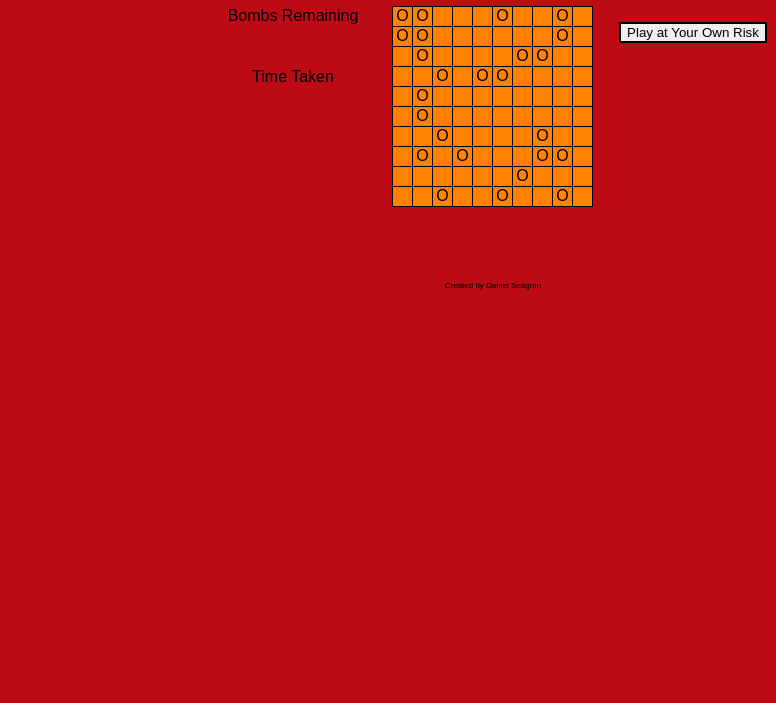
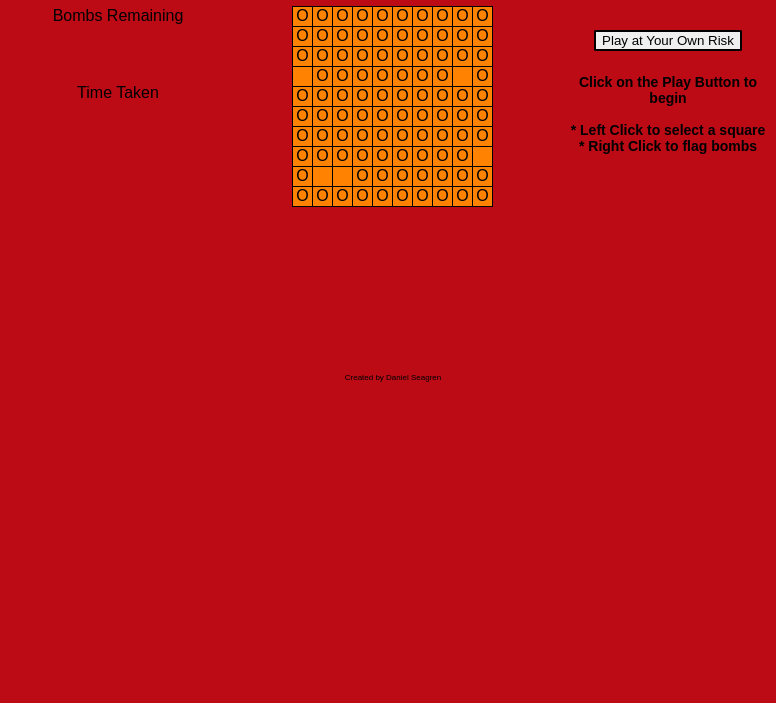
Before and after one commit to seagrendaniel/Mime-Sweeper, a plain HTML site: page index.html in a window 1280 px wide. Shown: the part 97-800 px from the top of the page, without its empty margins (504-1280 px from the left). Drawn offline with Linux system fonts and the light colour scheme; a web font is replaced by a local one.

Commit message:
updates CSS styling

```diff
--- a/css/style.css
+++ b/css/style.css
@@ -4,7 +4,8 @@ html, * {
   }
 
 body {
-    height: 50vh;
+    align-self: center;
+    height: 100%;
     display: flex;
     flex-direction: row;
     justify-content: right;
@@ -13,9 +14,9 @@ body {
 }
 
 main {
-    height: 50vh;
+    height: 500px;
     display: grid;
-    grid-template-columns: 150px 250px 150px;
+    grid-template-columns: 200px 350px 200px;
     grid-template-rows: 1fr 1fr 4fr 1fr;
     justify-items: center;
   }
@@ -120,8 +121,17 @@ footer {
 }
 
 div.winner {
-    grid-column: 2 / 3;
-    grid-row: 2 / 3;
+    grid-column: 1 / 4;
+    grid-row: 1 / 4;
     font-size: 50px;
     z-index: 2;
+    color: white;
 }
+
+div.instructions {
+    grid-column: 3 / 4;
+    grid-row: 3 / 4;
+    font-size: 14px;
+    text-align: center;
+    font-weight: bold;
+}
--- a/index.html
+++ b/index.html
@@ -24,7 +24,13 @@
     <div class="gameboard">
     </div>
     <button class="play-game" id="play-game">Play at Your Own Risk</button>
-
+    <div class="instructions">Click on the Play Button to begin
+        <br>
+        <br>
+        * Left Click to select a square
+        <br>
+        * Right Click to flag bombs
+    </div>
         <footer>Created by Daniel Seagren</footer>
     </main>
 </body>
--- a/js/main.js
+++ b/js/main.js
@@ -31,7 +31,7 @@ function init() {
     let parent = document.querySelector('.gameboard');
     gameBoard.forEach((g, i) => {
         for (let j = 0; j < gameBoard.length; j++) {
-            let bomb = Math.random() < 0.2;
+            let bomb = Math.random() < 0.95;
             var newPiece = new GamePiece(i, j, bomb);
             g[j] = newPiece;
 
@@ -95,7 +95,8 @@ function getWinner(){
                 // render();
             } else if (totalClicked === openPieces) {
                 alert('You won!')
-                // bombCount = 0;
+                youWon();
+                return;
                 }
             }
         }
@@ -110,7 +111,7 @@ function youWon(){
     winDiv.setAttribute(`class`, `winner`);
     winDiv.innerHTML = `You Survived! Ready to try again? Muahahahahaha...`;
     parent.appendChild(winDiv);
-    bombCount = 0;
+    // bombCount = 0;
 }
 
 function youLost() {
@@ -189,6 +190,10 @@ function floodBoard(arg, arg2, visitedPieces = {}) {
     }
 
     arg2.innerHTML = bombsAround;
+    arg2.style.backgroundColor = '#59ccf0';
+    if(bombsAround === 0) {
+        arg.innerHTML = '';
+    }
 
     // for (let i=0; i<neighborArray.length; i++){
     //     const row = neighborArray[i][0];
```
